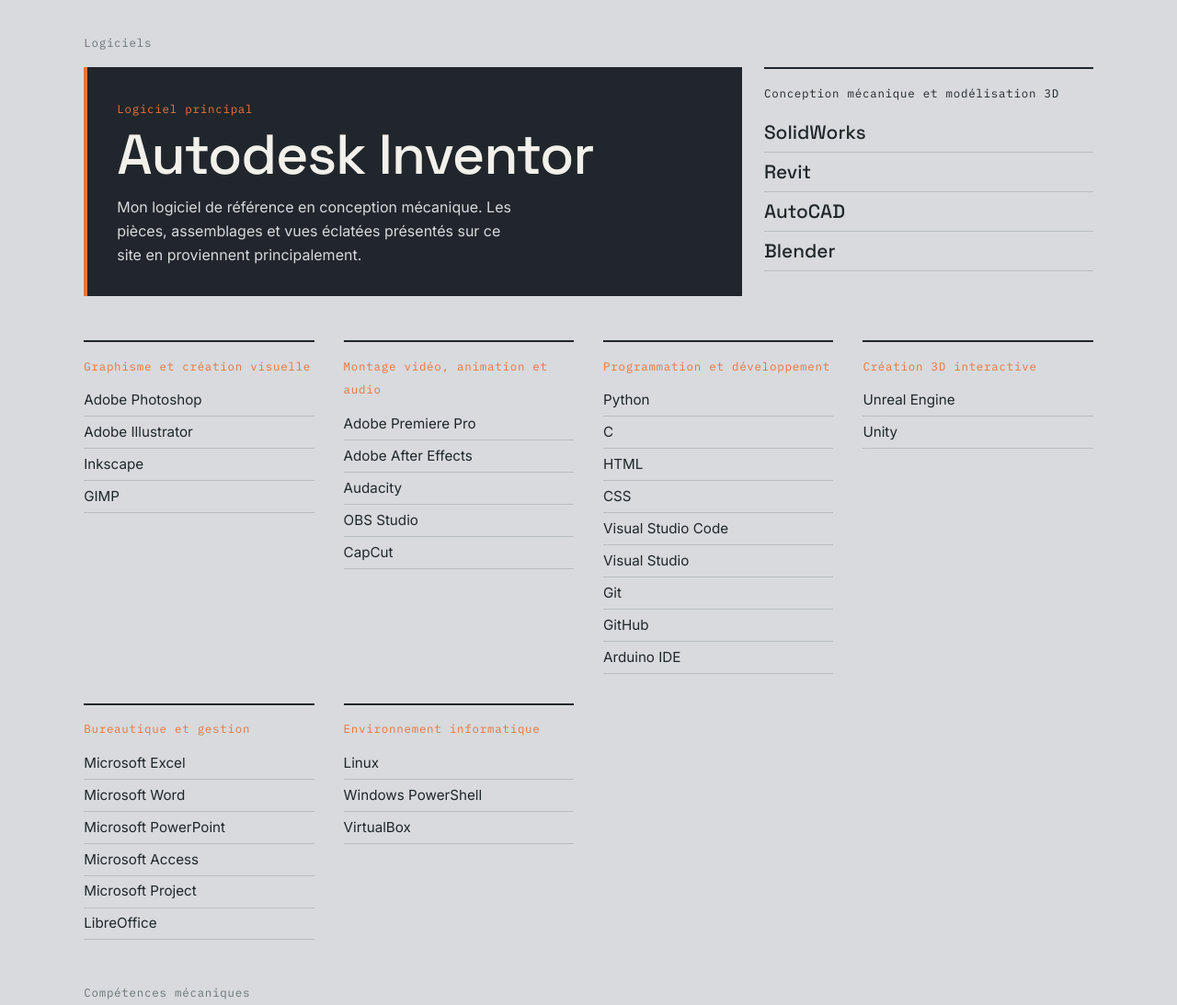
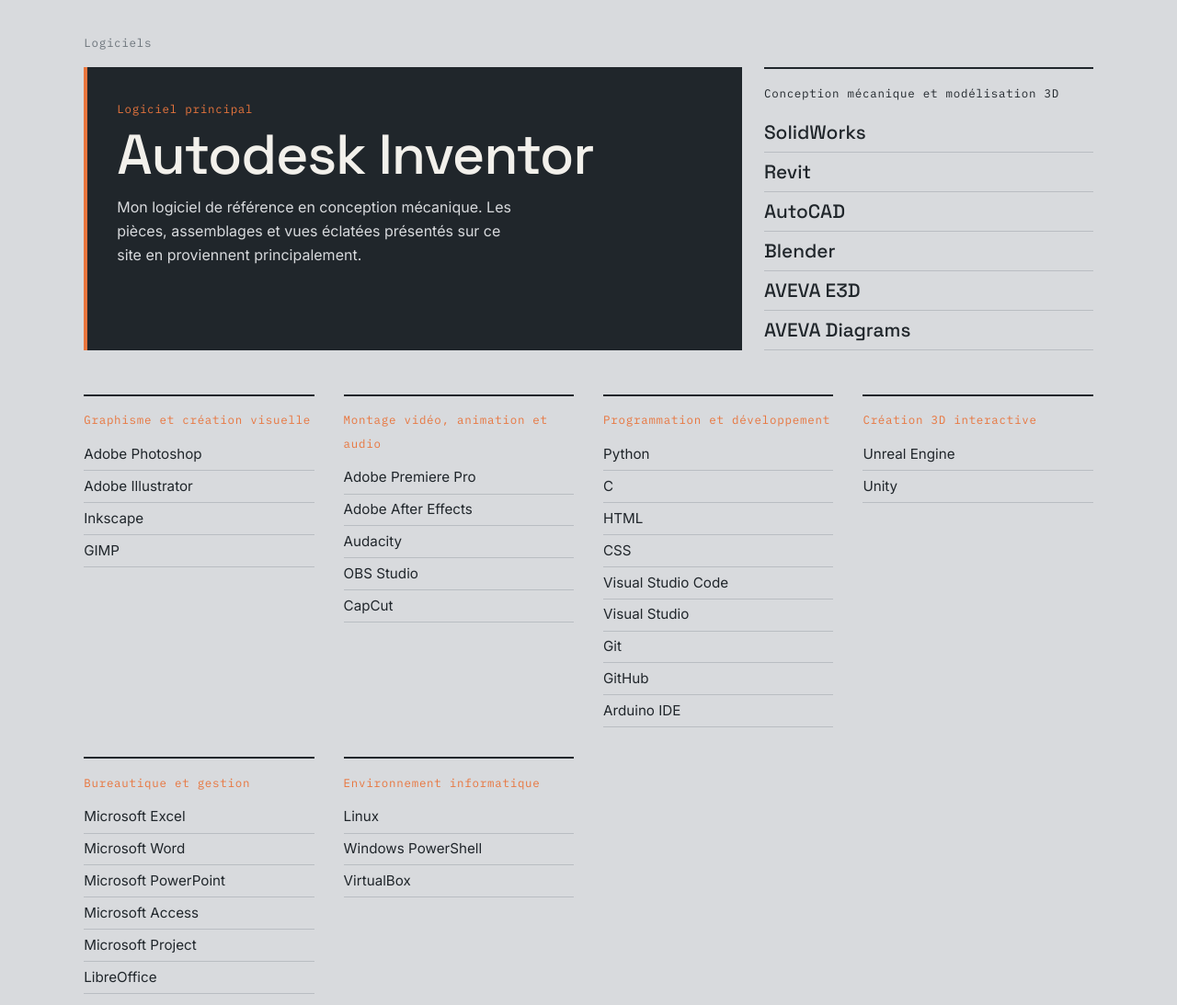
Before and after one commit to adamben-hue/portfolio-adam-benelamine, a plain HTML site: page index.html in a window 1280 px wide. Shown: the part 10588-11681 px from the top of the page at 92% size. Drawn offline with nearby package versions, Linux system fonts and the light colour scheme.

Commit message:
Update index.html

```diff
--- a/index.html
+++ b/index.html
@@ -26,7 +26,7 @@
 <div id="competences"><section class="bloc"><span class="mono o rv">06 — Compétences et logiciels</span><h2 class="rv">Logiciels et savoir-faire</h2>
 <span class="mono sous rv">Logiciels</span>
 <div class="logi rv"><div class="main"><span class="mono o">Logiciel principal</span><h3>Autodesk Inventor</h3><p>Mon logiciel de référence en conception mécanique. Les pièces, assemblages et vues éclatées présentés sur ce site en proviennent principalement.</p></div>
-<div class="sec"><span class="mono">Conception mécanique et modélisation 3D</span><ul><li>SolidWorks</li><li>Revit</li><li>AutoCAD</li><li>Blender</li></ul></div></div>
+<div class="sec"><span class="mono">Conception mécanique et modélisation 3D</span><ul><li>SolidWorks</li><li>Revit</li><li>AutoCAD</li><li>Blender</li><li>AVEVA E3D</li><li>AVEVA Diagrams</li></ul></div></div>
 <div class="soft rv">
 <div><span class="mono o">Graphisme et création visuelle</span><ul><li>Adobe Photoshop</li><li>Adobe Illustrator</li><li>Inkscape</li><li>GIMP</li></ul></div>
 <div><span class="mono o">Montage vidéo, animation et audio</span><ul><li>Adobe Premiere Pro</li><li>Adobe After Effects</li><li>Audacity</li><li>OBS Studio</li><li>CapCut</li></ul></div>
```
